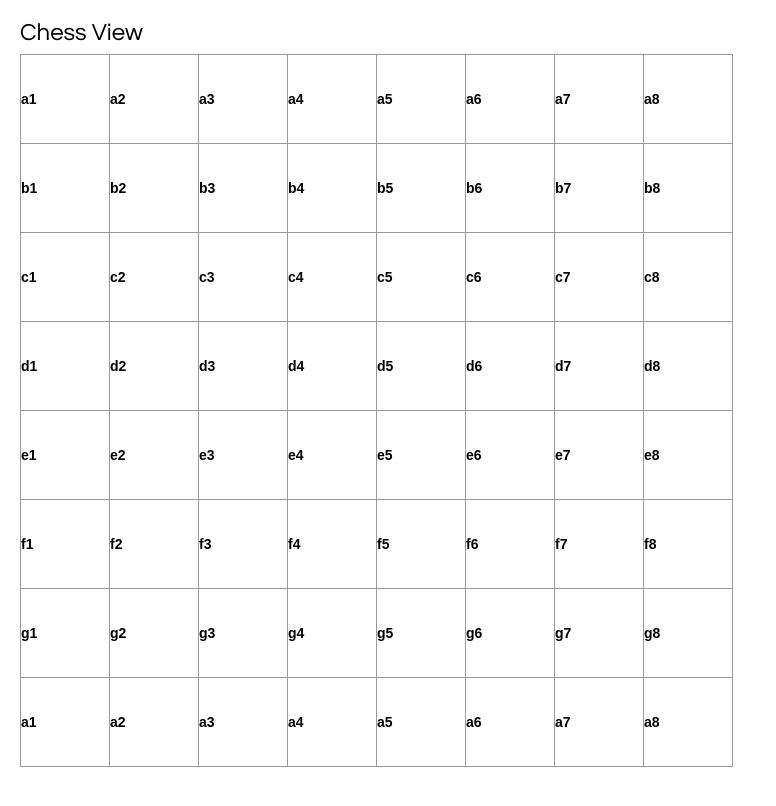
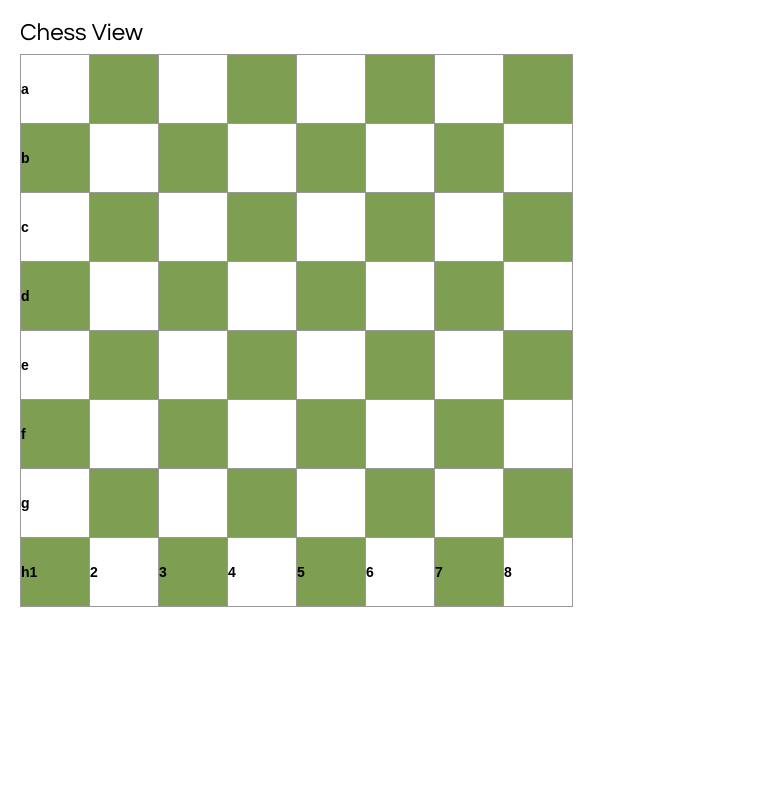
Before and after one commit to danieljaraba/React-ChessView, a React app: page / in a window 1280 px wide. Shown: the whole page, without its empty margins (0-776 px from the left). Built offline with nearby package versions, Linux system fonts and the light colour scheme.

Commit message:
Visual style

```diff
--- a/src/index.css
+++ b/src/index.css
@@ -17,19 +17,34 @@ ol, ul {
     margin-bottom: 10px;
 }
 
-.square {
+.squared {
     background: #fff;
     border: 1px solid #999;
     float: left;
     font-size: 14px;
     font-weight: bold;
     line-height: 34px;
-    height: 90px;
+    height: 70px;
     margin-right: -1px;
     margin-top: -1px;
     padding: 0;
     text-align: left;
-    width: 90px;
+    width: 70px;
+}
+
+.squareg {
+    background: #7e9f51;
+    border: 1px solid #999;
+    float: left;
+    font-size: 14px;
+    font-weight: bold;
+    line-height: 34px;
+    height: 70px;
+    margin-right: -1px;
+    margin-top: -1px;
+    padding: 0;
+    text-align: left;
+    width: 70px;
 }
 
 .square:focus {
--- a/src/index.js
+++ b/src/index.js
@@ -2,27 +2,95 @@ import React from 'react';
 import ReactDOM from 'react-dom';
 import './index.css';
 
-class Square extends React.Component {
+class SquareD extends React.Component {
     constructor(props) {
         super(props);
         this.state = {
-            box: '',
+            row: null,
+            column: null,
+            box: null,
+            visibleRow: null,
+            visibleColumn: null,
         };
     }
 
     render() {
-        {console.log(this.props)}
-        return (
-            <button className="square">
-                {this.props.box}
-            </button>
-        );
+        if(this.props.visibleRow && this.props.visibleColumn){
+            return (
+                <button className="squared">
+                    {this.props.box}
+                </button>
+            );
+        }else if(this.props.visibleColumn){
+            return (
+                <button className="squared">
+                    {this.props.column}
+                </button>
+            );
+        }else if(this.props.visibleRow){
+            return (
+                <button className="squared">
+                    {this.props.row}
+                </button>
+            );
+        }else{
+            return (
+                <button className="squared">
+                    {}
+                </button>
+            );
+        }
+    }
+}
+
+class SquareG extends React.Component {
+    constructor(props) {
+        super(props);
+        this.state = {
+            row: null,
+            column: null,
+            box: null,
+            visibleRow: null,
+            visibleColumn: null,
+        };
+    }
+
+    render() {
+        if(this.props.visibleRow && this.props.visibleColumn){
+            return (
+                <button className="squareg">
+                    {this.props.box}
+                </button>
+            );
+        }else if(this.props.visibleColumn){
+            return (
+                <button className="squareg">
+                    {this.props.column}
+                </button>
+            );
+        }else if(this.props.visibleRow){
+            return (
+                <button className="squareg">
+                    {this.props.row}
+                </button>
+            );
+        }else{
+            return (
+                <button className="squareg">
+                    {}
+                </button>
+            );
+        }
     }
 }
 
 class Board extends React.Component {
-    renderSquare(row,column) {
-        return <Square box={row+column} />;
+    renderSquareD(row,column,visibleR,visibleC) {
+        return <SquareD row={row} column={column} box={row+column} visibleRow={visibleR} visibleColumn={visibleC} />;
+    }
+
+    renderSquareG(row,column,visibleR,visibleC) {
+        return <SquareG row={row} column={column} box={row+column} visibleRow={visibleR} visibleColumn={visibleC} />;
     }
 
     render() {
@@ -32,84 +100,84 @@ class Board extends React.Component {
             <div>
                 <div className="status">{status}</div>
                 <div className="board-row">
-                    {this.renderSquare('a',1)}
-                    {this.renderSquare('a',2)}
-                    {this.renderSquare('a',3)}
-                    {this.renderSquare('a',4)}
-                    {this.renderSquare('a',5)}
-                    {this.renderSquare('a',6)}
-                    {this.renderSquare('a',7)}
-                    {this.renderSquare('a',8)}
+                    {this.renderSquareD('a',1, true, false)}
+                    {this.renderSquareG('a',2, false, false)}
+                    {this.renderSquareD('a',3, false, false)}
+                    {this.renderSquareG('a',4, false, false)}
+                    {this.renderSquareD('a',5, false, false)}
+                    {this.renderSquareG('a',6, false, false)}
+                    {this.renderSquareD('a',7, false, false)}
+                    {this.renderSquareG('a',8, false, false)}
                 </div>
                 <div className="board-row">
-                    {this.renderSquare('b',1)}
-                    {this.renderSquare('b',2)}
-                    {this.renderSquare('b',3)}
-                    {this.renderSquare('b',4)}
-                    {this.renderSquare('b',5)}
-                    {this.renderSquare('b',6)}
-                    {this.renderSquare('b',7)}
-                    {this.renderSquare('b',8)}
+                    {this.renderSquareG('b',1, true, false)}
+                    {this.renderSquareD('b',2, false, false)}
+                    {this.renderSquareG('b',3, false, false)}
+                    {this.renderSquareD('b',4, false, false)}
+                    {this.renderSquareG('b',5, false, false)}
+                    {this.renderSquareD('b',6, false, false)}
+                    {this.renderSquareG('b',7, false, false)}
+                    {this.renderSquareD('b',8, false, false)}
                 </div>
                 <div className="board-row">
-                    {this.renderSquare('c',1)}
-                    {this.renderSquare('c',2)}
-                    {this.renderSquare('c',3)}
-                    {this.renderSquare('c',4)}
-                    {this.renderSquare('c',5)}
-                    {this.renderSquare('c',6)}
-                    {this.renderSquare('c',7)}
-                    {this.renderSquare('c',8)}
+                    {this.renderSquareD('c',1, true, false)}
+                    {this.renderSquareG('c',2, false, false)}
+                    {this.renderSquareD('c',3, false, false)}
+                    {this.renderSquareG('c',4, false, false)}
+                    {this.renderSquareD('c',5, false, false)}
+                    {this.renderSquareG('c',6, false, false)}
+                    {this.renderSquareD('c',7, false, false)}
+                    {this.renderSquareG('c',8, false, false)}
                 </div>
                 <div className="board-row">
-                    {this.renderSquare('d',1)}
-                    {this.renderSquare('d',2)}
-                    {this.renderSquare('d',3)}
-                    {this.renderSquare('d',4)}
-                    {this.renderSquare('d',5)}
-                    {this.renderSquare('d',6)}
-                    {this.renderSquare('d',7)}
-                    {this.renderSquare('d',8)}
+                    {this.renderSquareG('d',1, true, false)}
+                    {this.renderSquareD('d',2, false, false)}
+                    {this.renderSquareG('d',3, false, false)}
+                    {this.renderSquareD('d',4, false, false)}
+                    {this.renderSquareG('d',5, false, false)}
+                    {this.renderSquareD('d',6, false, false)}
+                    {this.renderSquareG('d',7, false, false)}
+                    {this.renderSquareD('d',8, false, false)}
                 </div>
                 <div className="board-row">
-                    {this.renderSquare('e',1)}
-                    {this.renderSquare('e',2)}
-                    {this.renderSquare('e',3)}
-                    {this.renderSquare('e',4)}
-                    {this.renderSquare('e',5)}
-                    {this.renderSquare('e',6)}
-                    {this.renderSquare('e',7)}
-                    {this.renderSquare('e',8)}
+                    {this.renderSquareD('e',1, true, false)}
+                    {this.renderSquareG('e',2, false, false)}
+                    {this.renderSquareD('e',3, false, false)}
+                    {this.renderSquareG('e',4, false, false)}
+                    {this.renderSquareD('e',5, false, false)}
+                    {this.renderSquareG('e',6, false, false)}
+                    {this.renderSquareD('e',7, false, false)}
+                    {this.renderSquareG('e',8, false, false)}
                 </div>
                 <div className="board-row">
-                    {this.renderSquare('f',1)}
-                    {this.renderSquare('f',2)}
-                    {this.renderSquare('f',3)}
-                    {this.renderSquare('f',4)}
-                    {this.renderSquare('f',5)}
-                    {this.renderSquare('f',6)}
-                    {this.renderSquare('f',7)}
-                    {this.renderSquare('f',8)}
+                    {this.renderSquareG('f',1, true, false)}
+                    {this.renderSquareD('f',2, false, false)}
+                    {this.renderSquareG('f',3, false, false)}
+                    {this.renderSquareD('f',4, false, false)}
+                    {this.renderSquareG('f',5, false, false)}
+                    {this.renderSquareD('f',6, false, false)}
+                    {this.renderSquareG('f',7, false, false)}
+                    {this.renderSquareD('f',8, false, false)}
                 </div>
                 <div className="board-row">
-                    {this.renderSquare('g',1)}
-                    {this.renderSquare('g',2)}
-                    {this.renderSquare('g',3)}
-                    {this.renderSquare('g',4)}
-                    {this.renderSquare('g',5)}
-                    {this.renderSquare('g',6)}
-                    {this.renderSquare('g',7)}
-                    {this.renderSquare('g',8)}
+                    {this.renderSquareD('g',1, true, false)}
+                    {this.renderSquareG('g',2, false, false)}
+                    {this.renderSquareD('g',3, false, false)}
+                    {this.renderSquareG('g',4, false, false)}
+                    {this.renderSquareD('g',5, false, false)}
+                    {this.renderSquareG('g',6, false, false)}
+                    {this.renderSquareD('g',7, false, false)}
+                    {this.renderSquareG('g',8, false, false)}
                 </div>
                 <div className="board-row">
-                    {this.renderSquare('a',1)}
-                    {this.renderSquare('a',2)}
-                    {this.renderSquare('a',3)}
-                    {this.renderSquare('a',4)}
-                    {this.renderSquare('a',5)}
-                    {this.renderSquare('a',6)}
-                    {this.renderSquare('a',7)}
-                    {this.renderSquare('a',8)}
+                    {this.renderSquareG('h',1, true, true)}
+                    {this.renderSquareD('h',2, false, true)}
+                    {this.renderSquareG('h',3, false, true)}
+                    {this.renderSquareD('h',4, false, true)}
+                    {this.renderSquareG('h',5, false, true)}
+                    {this.renderSquareD('h',6, false, true)}
+                    {this.renderSquareG('h',7, false, true)}
+                    {this.renderSquareD('h',8, false, true)}
                 </div>
             </div>
         );
```
